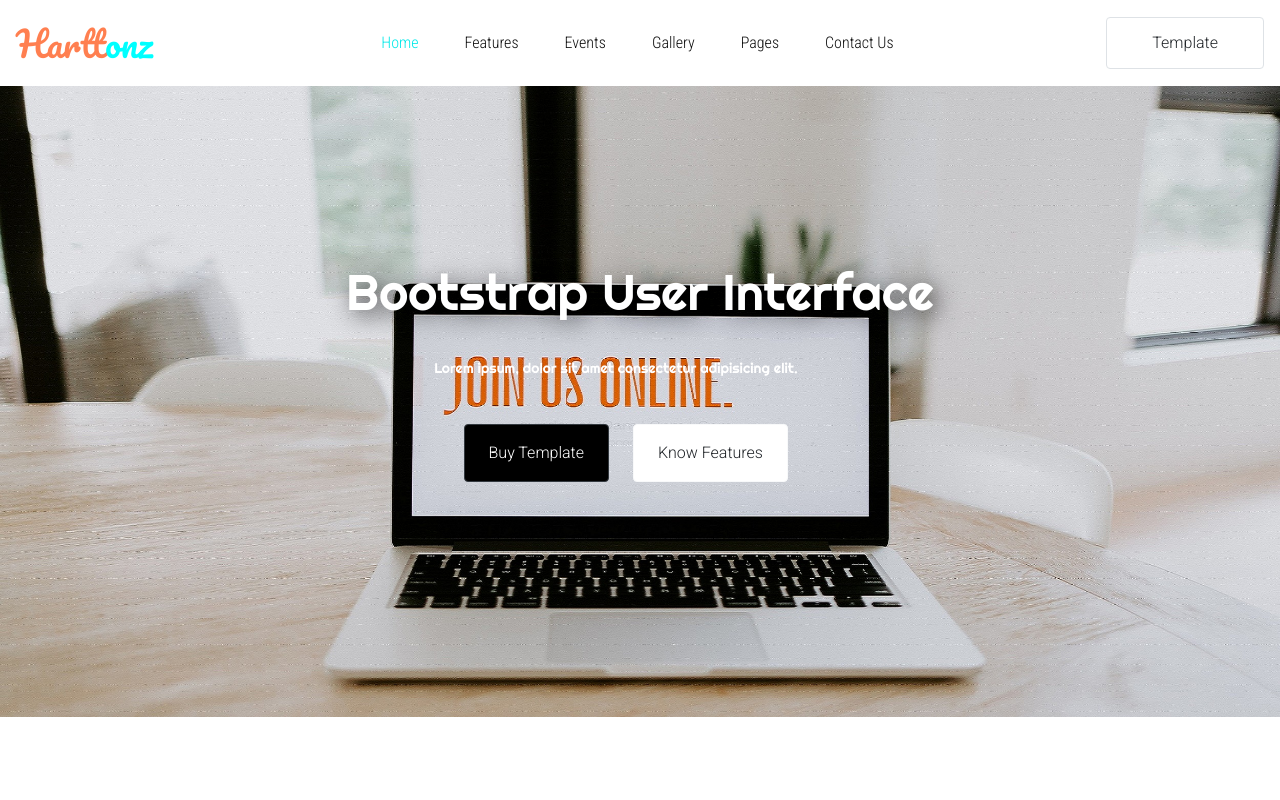
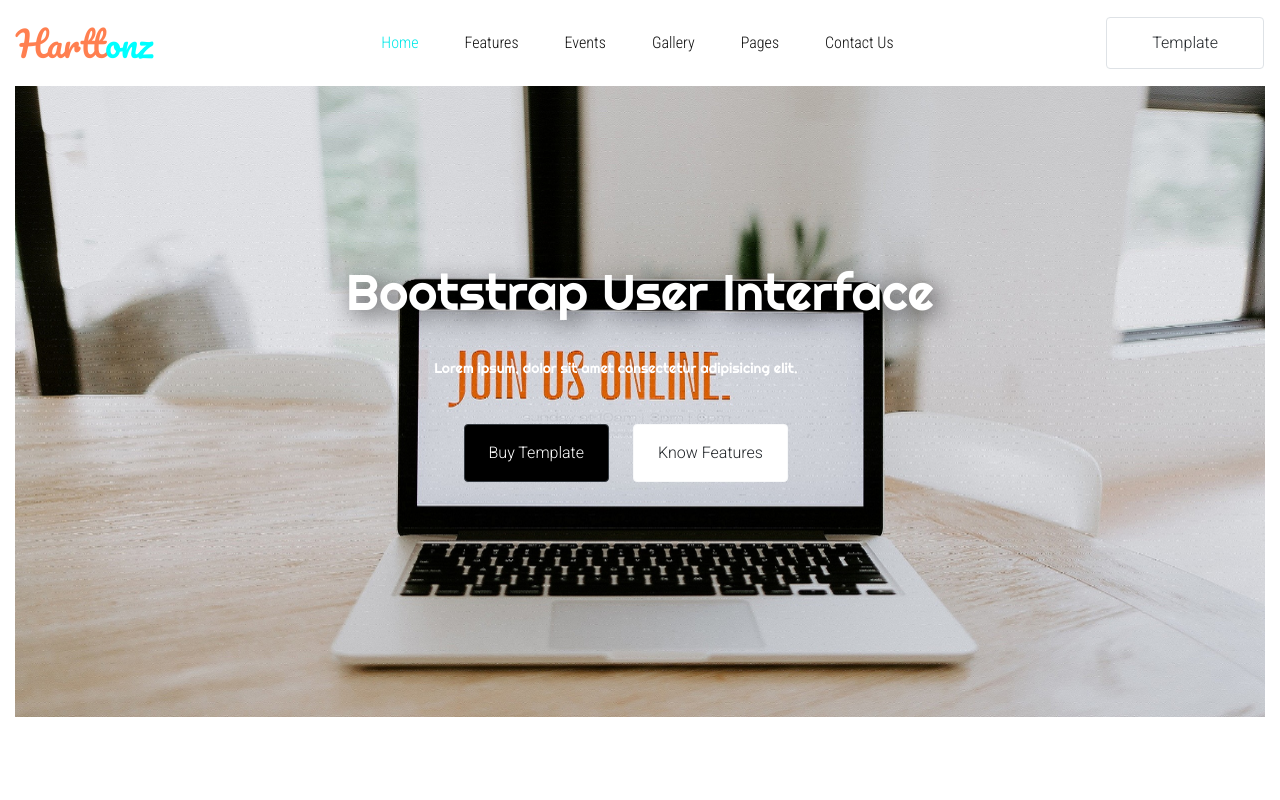
Before and after one commit to harttono/design-responsive-with-bootstrap, a plain HTML site: page index.html in a window 1280 px wide. Shown: the top 800 px of the page. Drawn offline with nearby package versions, Linux system fonts and the light colour scheme.

Commit message:
change some style

```diff
--- a/index.html
+++ b/index.html
@@ -46,7 +46,7 @@
 </header>
 
 <main>
-    <div class="container-fluid p-0">
+    <div class="container-fluid">
         <div class="site-content">
             <div class="d-flex justify-content-center">
                 <div class="d-flex flex-column">
```
